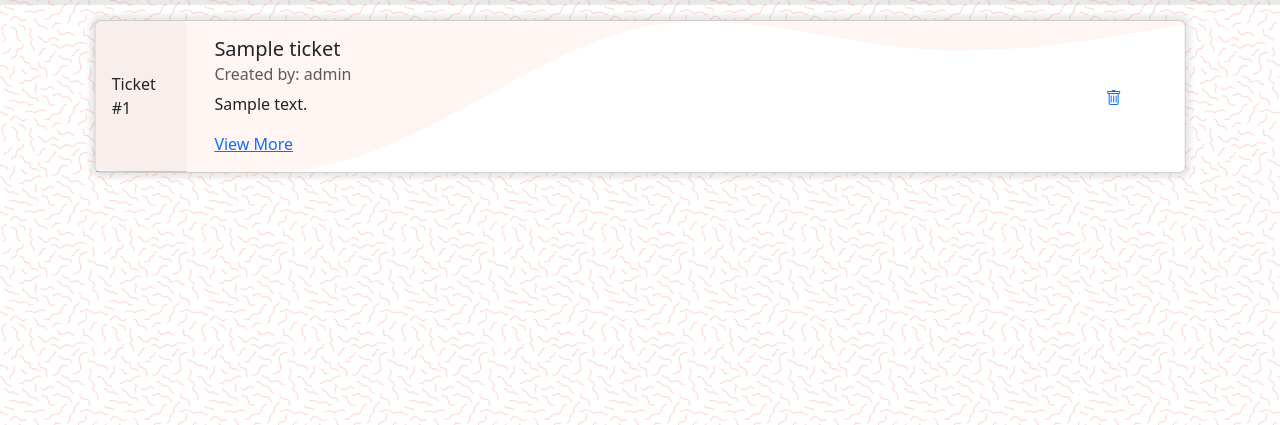
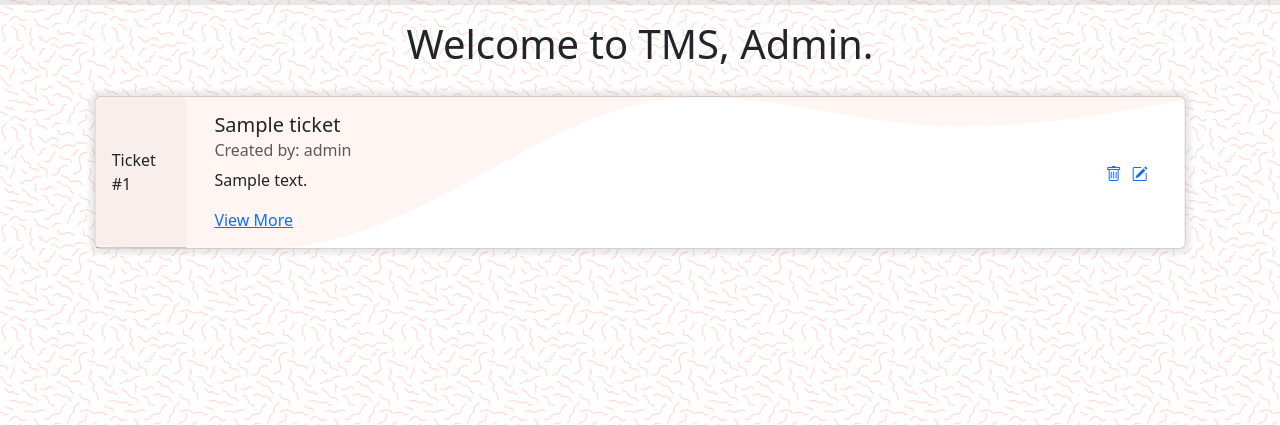
Before and after one commit to loganwldn/tms, a Flask app: page / in a window 1280 px wide. Shown: the part 56-481 px from the top of the page. Run offline with Flask 3, Linux system fonts and the light colour scheme; a user stored in the database is signed in; tables that the repository leaves empty hold one stand-in row (values such as "Sample post").

Commit message:
Update html

```diff
--- a/routes/templates/account.html
+++ b/routes/templates/account.html
@@ -1,5 +1,5 @@
 {% extends 'base.html' %}
-{% block title %}Home{% endblock title %}
+{% block title %}Account{% endblock title %}
 
 {% block content %}
 
--- a/routes/templates/auth.html
+++ b/routes/templates/auth.html
@@ -1,6 +1,6 @@
 {% extends 'base.html' %}
 
-{% block title %}Login{% endblock %}
+{% block title %}Login/Signup{% endblock %}
 
 {% block content %}
 <div class="centred-form">
--- a/routes/templates/base.html
+++ b/routes/templates/base.html
@@ -9,7 +9,7 @@
     <title>TMS | {% block title %}Home{% endblock title %}</title>
 </head>
 <body>
-    <nav class="navbar navbar-expand-lg bg-body-tertiary">
+    <nav class="navbar navbar-expand-lg">
         <div class="container-fluid">
             <a class="navbar-brand" href="/">TMS</a>
             <button class="navbar-toggler" type="button" data-bs-toggle="collapse" data-bs-target="#navbarNavDropdown" aria-controls="navbarNavDropdown" aria-expanded="false" aria-label="Toggle navigation">
--- a/routes/templates/index.html
+++ b/routes/templates/index.html
@@ -2,10 +2,21 @@
 {% block title %}Home{% endblock title %}
 
 {% block content %}
+<div class="col-sm-10" style="position: absolute; left: 50%; transform: translateX(-50%)">
+    <div class="row" style="margin-top: 20px; text-align: center;">
+        <h1>
+            Welcome to TMS,
 
-<div class="col-sm-10" style="position: absolute; left: 50%; transform: translateX(-50%)">
+            {% if logged_in %}
+                {{ current_user.username.title() }}.
+            {% else %}
+                login/signup to get started!
+            {% endif %}
+        </h1>
+    </div>
+
     {% for ticket in tickets %}
-    <div class="row" style="margin-top: 20px">
+    <div class="row" style="margin-top: 20px" aria-label="ticket-{{ ticket.ticket_id }}">
         <div class="card p-10">
             <div class="row">
                 <div class="card-header col-1 d-flex align-items-center">Ticket #{{ ticket.ticket_id }}</div>
@@ -17,9 +28,8 @@
                         <a href="/ticket/{{ ticket.ticket_id }}" class="card-link">View More</a>
                     </div>
                 </div>
-
-                {% if current_user and current_user.is_admin %}
-                    <div class="col col-1 d-flex align-items-center">
+                <div class="col col-1 d-flex align-items-center">
+                    {% if logged_in and current_user.is_admin %}
                         <form action="/ticket/delete" method="POST">
                             <input name="ticket_id" type="hidden" value="{{ ticket.ticket_id }}">
                             <button type="submit" class="card-link">
@@ -29,8 +39,17 @@
                                 </svg>
                             </button>
                         </form>
-                    </div>
-                {% endif %}
+                    {% endif %}
+
+                    {% if logged_in and (current_user.is_admin or current_user.id == ticket.ticket_owner_id) %}
+                            <a href="/ticket/update?ticket_id={{ ticket.ticket_id }}" class="card-link" style="margin-left: 10px;">
+                                <svg xmlns="http://www.w3.org/2000/svg" width="16" height="16" fill="currentColor" class="bi bi-pencil-square" viewBox="0 0 16 16">
+                                    <path d="M15.502 1.94a.5.5 0 0 1 0 .706L14.459 3.69l-2-2L13.502.646a.5.5 0 0 1 .707 0l1.293 1.293zm-1.75 2.456-2-2L4.939 9.21a.5.5 0 0 0-.121.196l-.805 2.414a.25.25 0 0 0 .316.316l2.414-.805a.5.5 0 0 0 .196-.12l6.813-6.814z"/>
+                                    <path fill-rule="evenodd" d="M1 13.5A1.5 1.5 0 0 0 2.5 15h11a1.5 1.5 0 0 0 1.5-1.5v-6a.5.5 0 0 0-1 0v6a.5.5 0 0 1-.5.5h-11a.5.5 0 0 1-.5-.5v-11a.5.5 0 0 1 .5-.5H9a.5.5 0 0 0 0-1H2.5A1.5 1.5 0 0 0 1 2.5z"/>
+                                </svg>
+                            </a>
+                    {% endif %}
+                </div>
             </div>
         </div>
     </div>
```
